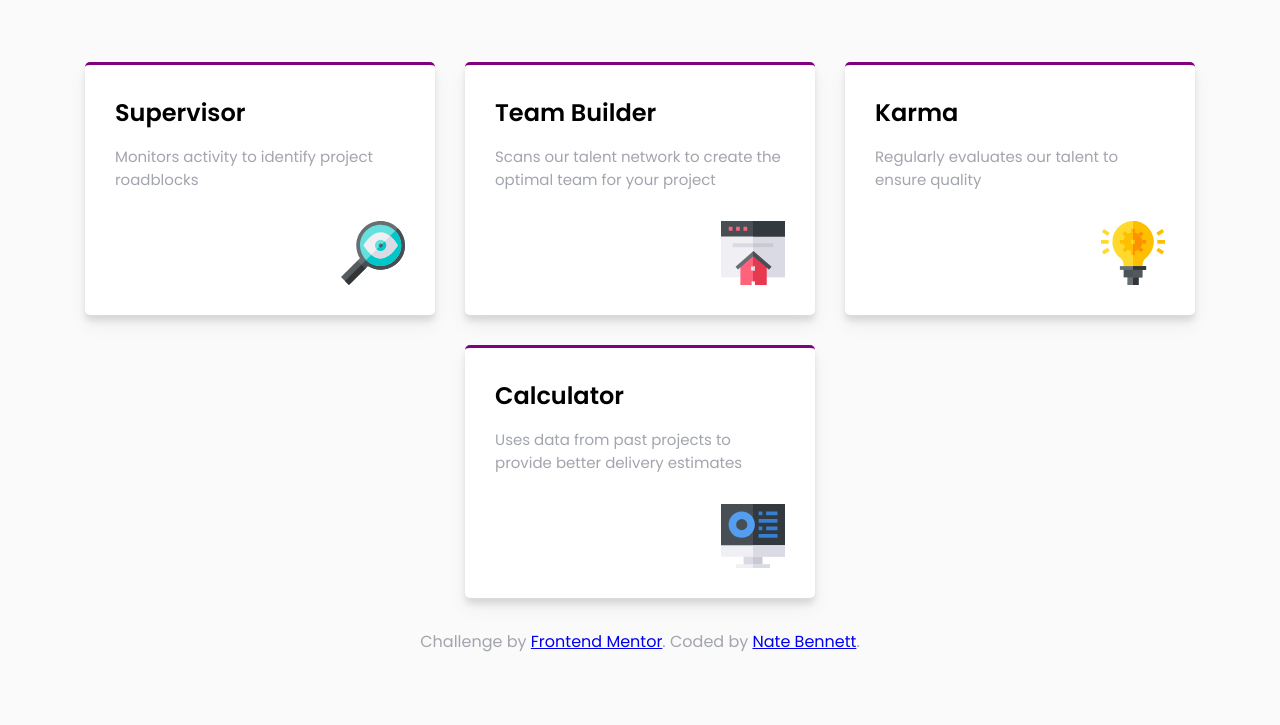
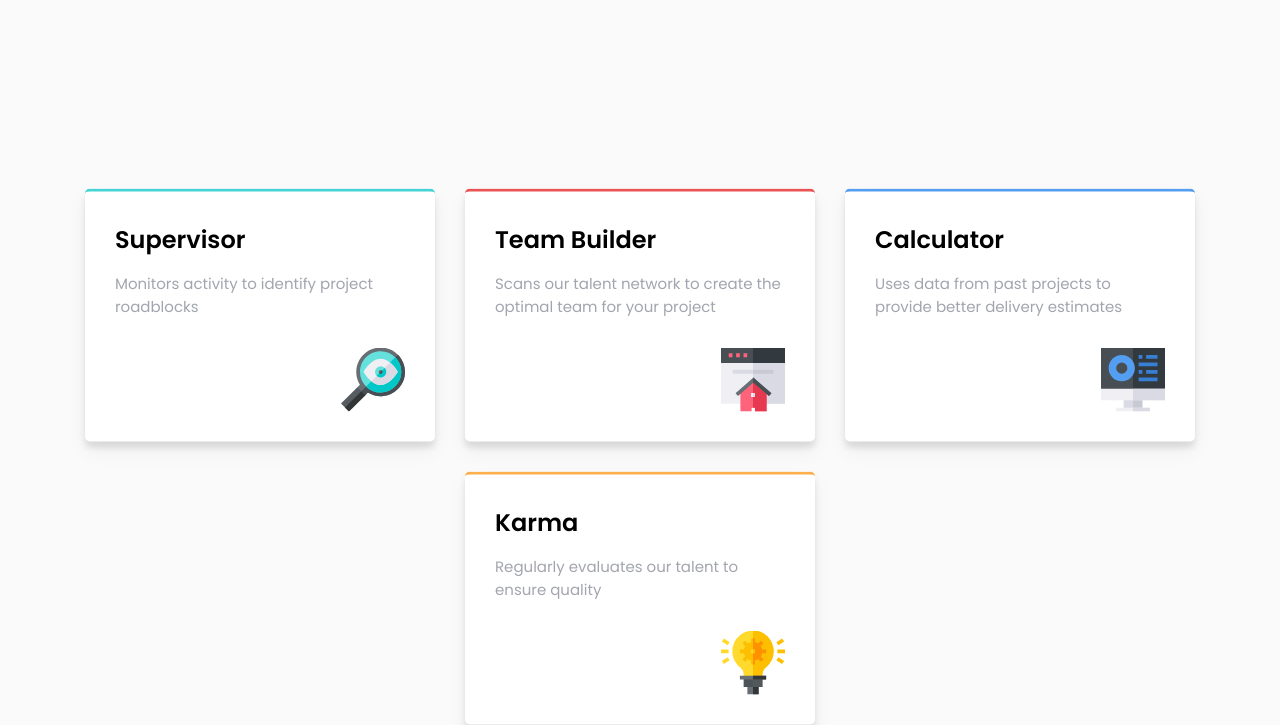
Before and after one commit to NateBennett9/Four-Card-Feature, a plain HTML site: page four-card-feature-section-master/index.html in a window 1280 px wide. Shown: the part 215-940 px from the top of the page. Before the commit the page ends 885 px from the top, so only its background shows below. Drawn offline with Linux system fonts and the light colour scheme.

Commit message:
updated boxes

```diff
--- a/four-card-feature-section-master/index.html
+++ b/four-card-feature-section-master/index.html
@@ -30,40 +30,29 @@
     </header>
 
     <div class="container">
-      <div class="box box-">
+      <div class="box box-cyan box-push">
         <h2>Supervisor</h2>
         <p>Monitors activity to identify project roadblocks</p>
         <img src="images/icon-supervisor.svg" alt="Supervisor" />
       </div>
-      <div class="box">
+      <div class="box box-red box-push">
         <h2>Team Builder</h2>
         <p>
           Scans our talent network to create the optimal team for your project
         </p>
         <img src="images/icon-team-builder.svg" alt="Team Builder" />
       </div>
-      <div class="box">
+      <div class="box box-blue box-push">
+        <h2>Calculator</h2>
+        <p>Uses data from past projects to provide better delivery estimates</p>
+        <img src="images/icon-calculator.svg" alt="Calculator" />
+      </div>
+      <div class="box box-orange box-push">
         <h2>Karma</h2>
         <p>Regularly evaluates our talent to ensure quality</p>
         <img src="images/icon-karma.svg" alt="Karma" />
       </div>
-      <div class="box">
-        <h2>Calculator</h2>
-        <p>Uses data from past projects to provide better delivery estimates</p>
-        <img src="images/icon-calculator.svg" alt="Calculator" />
-      </div>
+
     </div>
-
-    <footer>
-      <p>
-        Challenge by
-        <a href="https://www.frontendmentor.io?ref=challenge" target="_blank"
-          >Frontend Mentor</a
-        >. Coded by
-        <a href="https://github.com/NateBennett9/Four-Card-Feature"
-          >Nate Bennett</a
-        >.
-      </p>
-    </footer>
   </body>
 </html>
--- a/four-card-feature-section-master/style.css
+++ b/four-card-feature-section-master/style.css
@@ -40,10 +40,29 @@ p {
     background-color: #fff;
     box-shadow: 0 10px 20px rgba(0,0,0,0.05), 0 6px 6px rgba(0,0,0,0.1);
     border-radius: 5px;
-    border-top: 3px solid purple;
     margin: 15px;
     padding: 30px;
     width: 350px;
+}
+
+.box-push {
+    transform: translateY(50%);
+}
+
+.box-cyan {
+    border-top: 3px solid hsl(180, 62%, 55%);
+}
+
+.box-red {
+    border-top: 3px solid hsl(0, 78%, 62%);
+}
+
+.box-orange {
+    border-top: 3px solid hsl(34, 97%, 64%);
+}
+
+.box-blue {
+    border-top: 3px solid hsl(212, 86%, 64%);
 }
 
 .box h2 {
```
